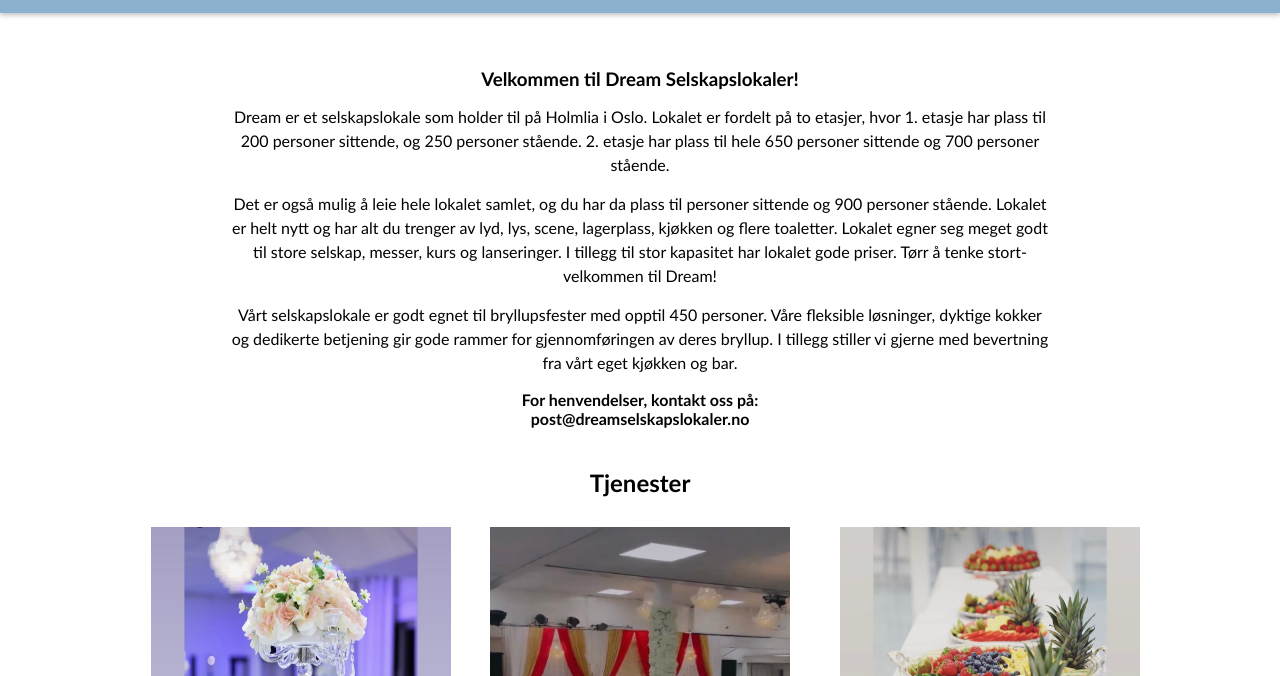
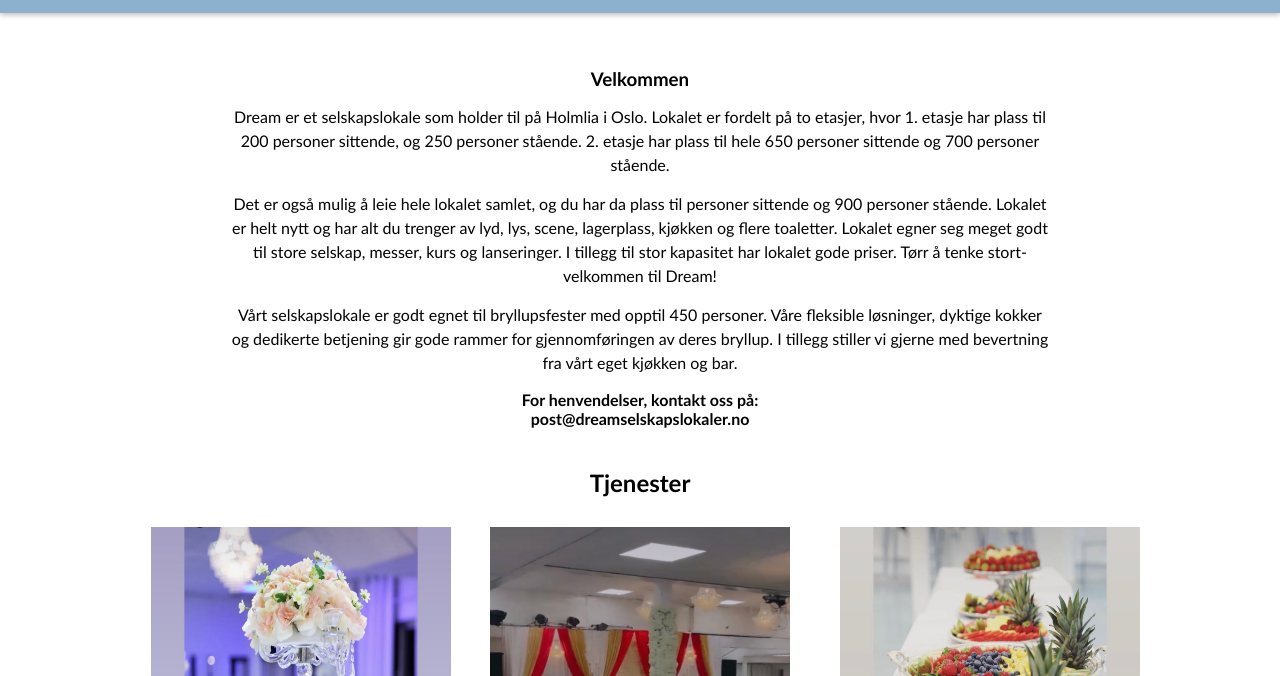
Before and after one commit to anoshc/dreamSelskap, a plain HTML site: page index.html in a window 1280 px wide. Shown: the part 124-800 px from the top of the page. Drawn offline with Linux system fonts and the light colour scheme.

Commit message:
updated title
updated title

```diff
--- a/index.html
+++ b/index.html
@@ -21,7 +21,7 @@
 
 
     <article class="first-paragraph">
-        <h3 class="subheading">Velkommen til Dream Selskapslokaler!</h3>
+        <h3 class="subheading">Velkommen</h3>
         <p class="main-text">Dream er et selskapslokale som holder til på Holmlia i Oslo. Lokalet er fordelt på to etasjer, hvor 1. etasje har plass til 200 personer sittende, og 250 personer stående. 2. etasje har plass til hele 650 personer sittende og 700 personer stående.
         </p>
 
```
